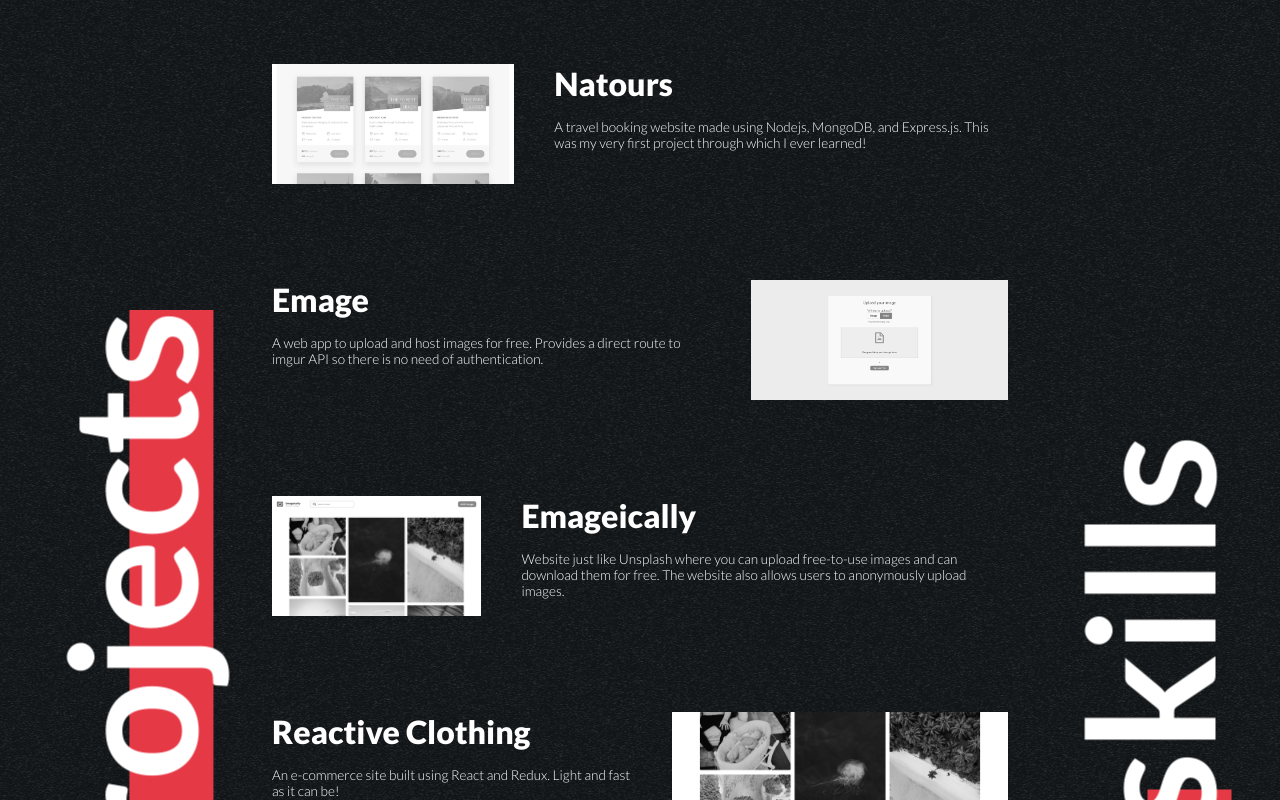
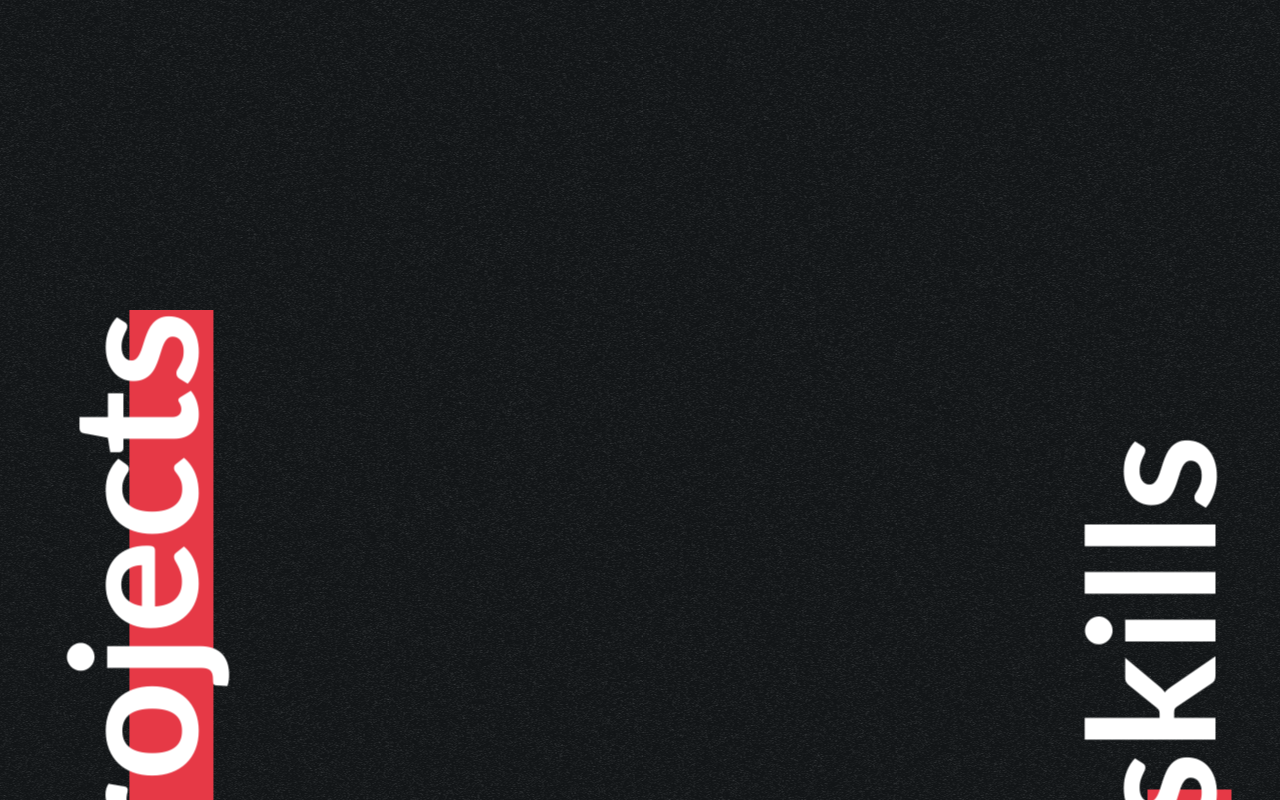
Before and after one commit to frostzt/frostzt, a Next.js app: page /projects in a window 1280 px wide. Shown: the top 800 px of the page. Built offline with nearby package versions, Linux system fonts and the light colour scheme.

Commit message:
fixed skew and smoothing

```diff
--- a/Components/Projects/Projects.tsx
+++ b/Components/Projects/Projects.tsx
@@ -1,13 +1,25 @@
-import React from "react";
+import React, { useEffect } from "react";
 
 // Styles and animations
-import { motion } from "framer-motion";
 import styles from "./Projects.module.scss";
+import { motion, useAnimation } from "framer-motion";
 
 // Components
 import Project from "../Project/Project";
 
-const Projects: React.FC = () => {
+interface Props {
+  isVisible: Boolean;
+}
+
+const Projects: React.FC<Props> = ({ isVisible }) => {
+  const containerControl = useAnimation();
+
+  useEffect(() => {
+    if (isVisible) {
+      containerControl.start("visible");
+    }
+  }, [isVisible]);
+
   const containerVarients = {
     hidden: {
       x: 500,
@@ -27,7 +39,7 @@ const Projects: React.FC = () => {
 
   const projectContainerVarients = {
     hidden: {
-      y: 100,
+      y: 70,
       opacity: 0,
     },
     visible: {
@@ -45,7 +57,7 @@ const Projects: React.FC = () => {
       className={styles.container}
       variants={containerVarients}
       initial="hidden"
-      animate="visible"
+      animate={containerControl}
     >
       <motion.div
         className={styles.projectContainer}
--- a/styles/Home.module.scss
+++ b/styles/Home.module.scss
@@ -114,7 +114,7 @@
   display: flex;
   align-items: center;
   justify-content: center;
-  padding: 10rem 0;
+  padding: 10rem 5rem;
 
   @include respond(mobileSmall) {
     padding: 5rem 0;
@@ -164,6 +164,10 @@
 
       @include respond(mobileLarge) {
         font-size: 5rem;
+      }
+
+      @include respond(desktop-1) {
+        font-size: 12rem;
       }
     }
   }
--- a/styles/responsiveManager.scss
+++ b/styles/responsiveManager.scss
@@ -33,4 +33,11 @@
       @content;
     }
   }
+
+  @if $breakpoint == desktop-1 {
+    @media only screen and (max-width: 85.375em) {
+      // 1366px
+      @content;
+    }
+  }
 }
```
Also changed, not shown: pages/index.tsx (+4 -4 lines).
